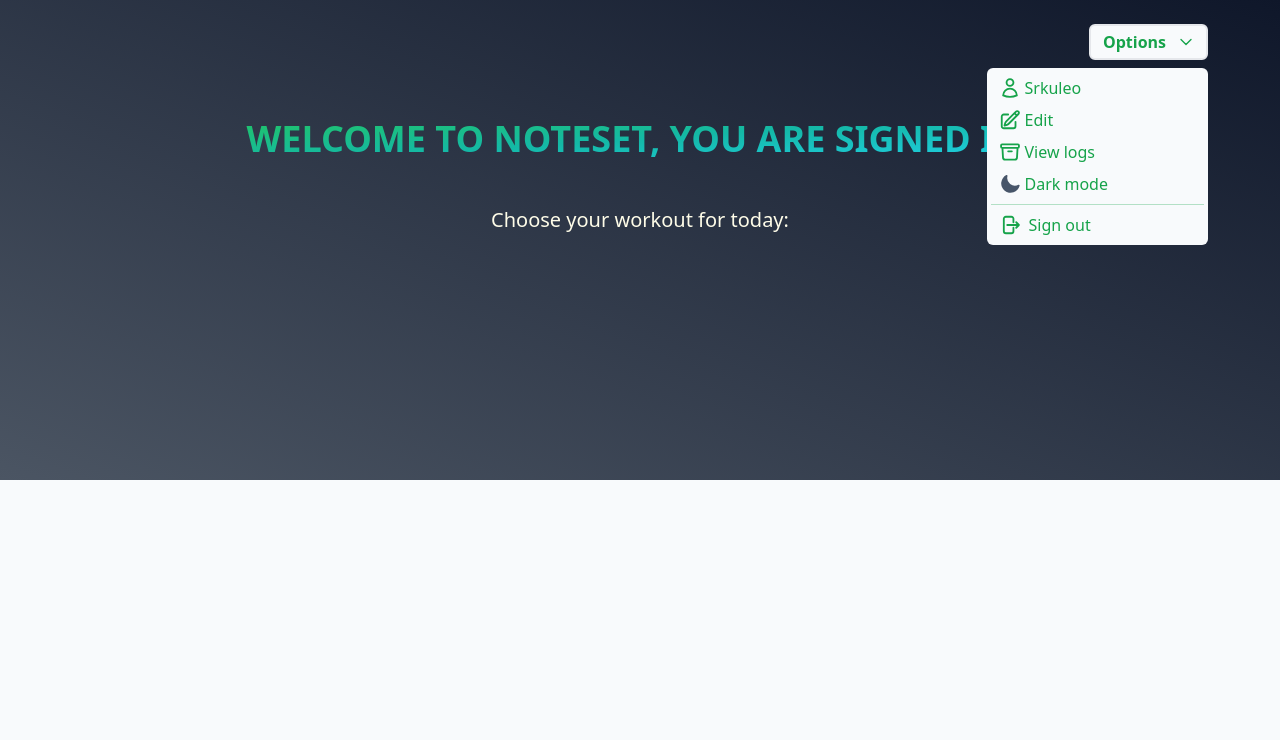
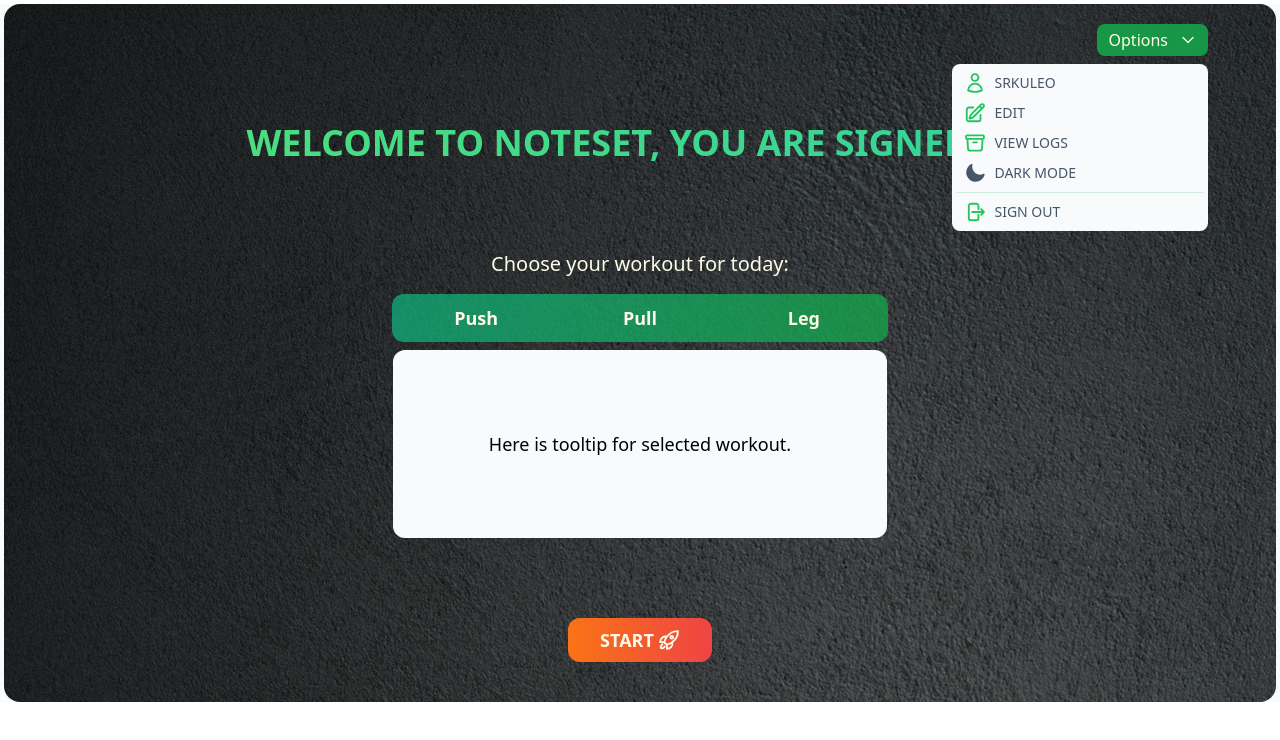
Before and after one commit to Srkuleo/fitness_app, a Next.js app: page /signed-in in a window 1280 px wide. Shown: the top 740 px of the page. Built offline with nearby package versions, Linux system fonts and the light colour scheme.

Commit message:
Updated. Might change later.

```diff
--- a/src/pages/signed-in.tsx
+++ b/src/pages/signed-in.tsx
@@ -8,7 +8,13 @@
   LogsIcon,
   DarkModeIcon,
   SignOutIcon,
+  StartIcon,
 } from "../components/svg";
+
+/* Povećati ikonice, smanjiti tekst, promeniti boju ikonice na hover da bude siva a ovako zelena, tekst siv a na hover beo
+bg hover zelen, dugme uvek zeleno na hover tamnije
+U state-u namestiti hover za icon i tekst
+*/
 
 const SignedIn: NextPage = () => {
   return (
@@ -19,53 +25,71 @@
         <meta name="description" content="Personalized workout tracker" />
       </Head>
       <main>
-        <div className="flex h-screen w-screen flex-col">
-          <div className="flex h-3/5 flex-col items-center gap-10 bg-gradient-to-tr from-gray-600 to-slate-900">
-            <div className="fixed top-6 right-18 flex h-14 w-56 flex-col items-end gap-2">
-              <button className="m-0 flex flex-row items-center gap-3 rounded-md border-2 bg-slate-50 px-3 py-1 font-bold text-green-600 transition-all ease-out hover:border-yellow-50 hover:bg-green-600/90 hover:text-yellow-50">
+        <div className="bg-slate-50">
+          <div className="m-1 flex flex-col items-center gap-20 rounded-2xl bg-gray-sand ">
+            <div className="fixed top-6 right-18 flex flex-col items-end gap-2">
+              <button className="m-0 flex flex-row items-center gap-3 rounded-lg bg-green-600/90 px-3 py-1 font-medium text-yellow-50 transition-all ease-out hover:bg-green-400/80">
                 Options
                 {ArrowDownIcon}
               </button>
-              <div className="flex flex-col rounded-md bg-slate-50 p-1 text-green-600">
+              <div className="flex flex-col rounded-lg bg-slate-50 p-1 text-slate-600">
                 <Link
-                  className="flex flex-row items-center gap-1 py-1 pr-24 pl-2 text-left font-medium transition-all ease-out hover:rounded-lg hover:bg-green-600/90 hover:text-yellow-50"
+                  className="flex flex-row items-center gap-2 py-1 pr-32 pl-2 text-left text-sm uppercase transition-all ease-out hover:rounded-md hover:bg-green-600 hover:text-yellow-50"
                   href="/"
                 >
-                  {UserIcon}
+                  <span className=" text-green-500 ">{UserIcon}</span>
                   Srkuleo
                 </Link>
-                <button className="flex flex-row items-center gap-1 py-1 pr-24 pl-2 text-left font-medium transition-all ease-out hover:rounded-lg hover:bg-green-600/90 hover:text-yellow-50">
-                  {EditIcon}
+                <button className="flex flex-row items-center gap-2 py-1 pr-32 pl-2 text-left text-sm uppercase transition-all ease-out hover:rounded-md hover:bg-green-600 hover:text-yellow-50">
+                  <span className=" text-green-500 ">{EditIcon}</span>
                   Edit
                 </button>
-                <button className="flex flex-row items-center gap-1 py-1 pr-24 pl-2 text-left font-medium transition-all ease-out hover:rounded-lg hover:bg-green-600/90 hover:text-yellow-50">
-                  {LogsIcon}
+                <button className="flex flex-row items-center gap-2 py-1 pr-32 pl-2 text-left text-sm uppercase transition-all ease-out hover:rounded-md hover:bg-green-600 hover:text-yellow-50">
+                  <span className=" text-green-500 ">{LogsIcon}</span>
                   View logs
                 </button>
-                <button className="flex flex-row items-center gap-1 py-1 pr-24 pl-2 text-left font-medium transition-all ease-out hover:rounded-lg hover:bg-green-600/90 hover:text-yellow-50">
-                  {DarkModeIcon}
+                <button className="flex flex-row items-center gap-2 py-1 pr-32 pl-2 text-left text-sm uppercase transition-all ease-out hover:rounded-md hover:bg-green-600 hover:text-yellow-50">
+                  <span className=" text-green-500 ">{DarkModeIcon}</span>
                   Dark mode
                 </button>
-                <div className="my-1 border-b border-green-600/30"></div>
+                <div className="my-1 border-b border-green-500/20"></div>
                 <Link
-                  className="flex flex-row items-center gap-2 py-1 pr-24 pl-2 text-left font-medium transition-all ease-out hover:rounded-lg hover:bg-green-600/90 hover:text-yellow-50"
+                  className="flex flex-row items-center gap-2 py-1 pr-32 pl-2 text-left text-sm uppercase transition-all ease-out hover:rounded-md hover:bg-green-600 hover:text-yellow-50"
                   href="/"
                 >
-                  {SignOutIcon}
+                  <span className=" text-green-500 ">{SignOutIcon}</span>
                   Sign out
                 </Link>
               </div>
             </div>
-            <div className="text-center">
-              <p className="mt-28 mb-10 bg-gradient-to-tl from-cyan-400 via-teal-500 to-green-500 bg-clip-text text-4xl font-bold uppercase leading-normal text-transparent">
-                Welcome to NoteSet, you are signed in.
-              </p>
-              <p className="mb-10 text-xl text-yellow-50">
+
+            <h1 className="mt-28 bg-gradient-to-l from-emerald-400 to-green-400 bg-clip-text text-4xl font-bold uppercase leading-normal text-transparent">
+              Welcome to NoteSet, you are signed in.
+            </h1>
+            <div className="flex flex-col items-center gap-2">
+              <h3 className="mb-2 text-xl text-yellow-50">
                 Choose your workout for today:
-              </p>
+              </h3>
+              <div className="grid grid-cols-3 gap-1 rounded-xl bg-gradient-to-r from-emerald-500/70 to-green-600/80 p-1 text-center text-lg text-yellow-50">
+                <button className="focus:shadow-outline rounded-lg border-2 border-transparent py-1 px-14 font-bold hover:bg-green-400/60 focus:border-green-500 focus:bg-slate-50 focus:text-emerald-700">
+                  Push
+                </button>
+                <button className="focus:shadow-outline rounded-lg border-2 border-transparent py-1 px-14 font-bold hover:bg-green-400/60 focus:border-green-500 focus:bg-slate-50 focus:text-green-600">
+                  Pull
+                </button>
+                <button className="focus:shadow-outline rounded-lg border-2 border-transparent py-1 px-14 font-bold hover:bg-green-400/60 focus:border-green-500 focus:bg-slate-50 focus:text-green-600">
+                  Leg
+                </button>
+              </div>
+              <div className="rounded-xl bg-slate-50 px-24 py-20 text-lg">
+                Here is tooltip for selected workout.
+              </div>
             </div>
+            <button className="mb-10 flex flex-row items-center gap-1 rounded-xl bg-gradient-to-r from-orange-500 to-red-500 px-8 py-2 text-lg font-semibold uppercase text-yellow-50 hover:from-orange-600 hover:to-red-700">
+              Start
+              {StartIcon}
+            </button>
           </div>
-          <div className="h-2/5 bg-slate-50"></div>
         </div>
       </main>
     </>
```
